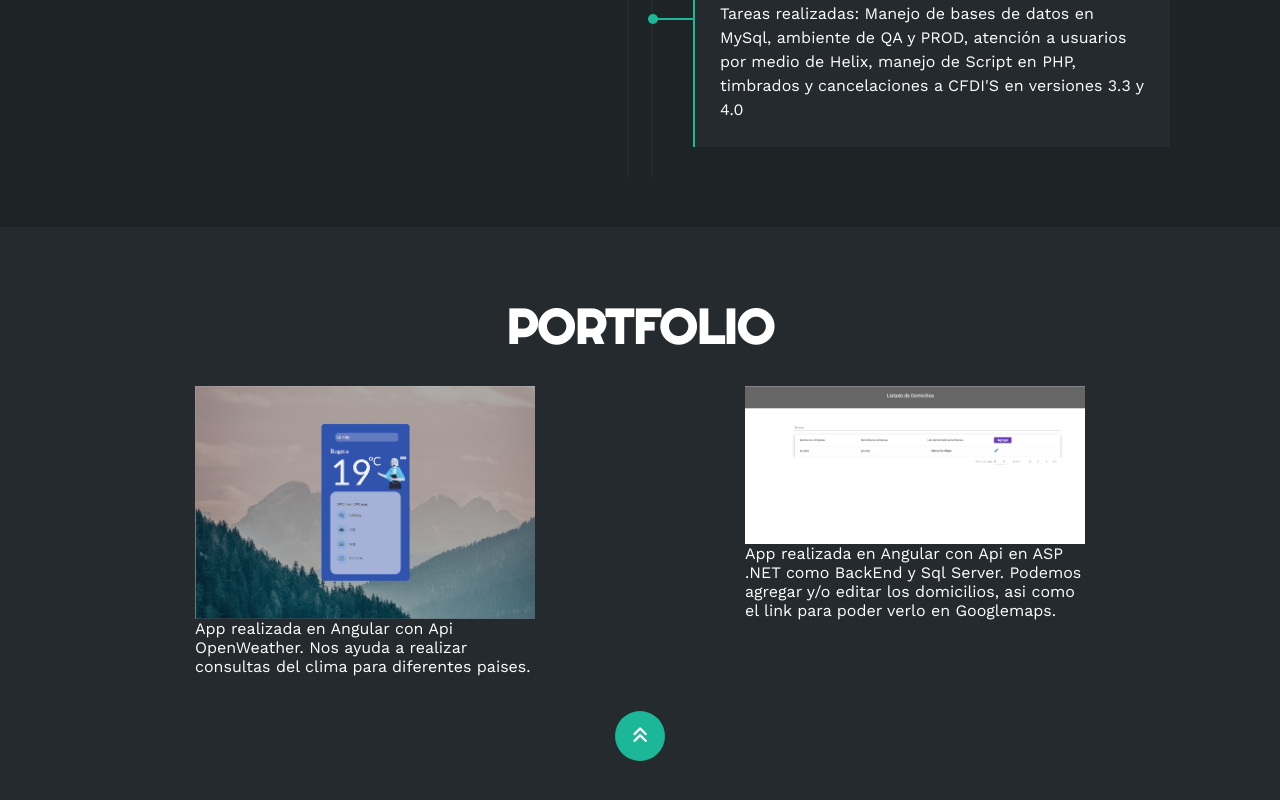
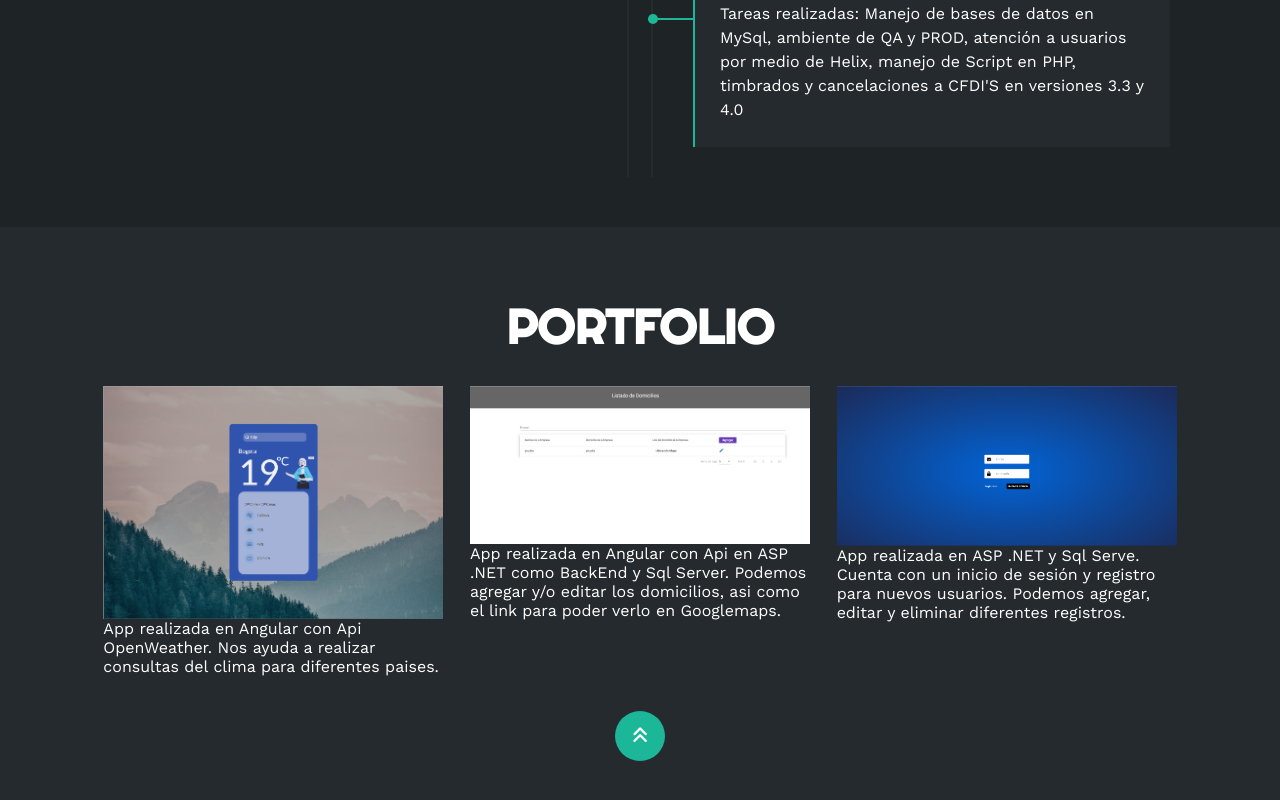
Before and after one commit to gio1933/Portfolio, an Angular app: page / in a window 1280 px wide. Shown: the part 2853-3653 px from the top of the page. Built offline with nearby package versions, Linux system fonts and the light colour scheme.

Commit message:
Add Proyect List Companies

```diff
--- a/src/app/app.component.html
+++ b/src/app/app.component.html
@@ -327,9 +327,16 @@
                 <div class="proyecto">
                     <img src="assets/img/listado.png" alt="">
                     <div class="overlay">
-                        <a href="https://domicilios-empresas.netlify.app"><h3>Listado de Empresas</h3></a>
+                        <a href="https://domicilios-empresas.netlify.app"><h3>Listado de Domicilios </h3></a>
                     </div>
                     <p>App realizada en Angular con Api en ASP .NET como BackEnd y Sql Server. Podemos agregar y/o editar los domicilios, asi como el link para poder verlo en Googlemaps. </p>
+                </div>
+                <div class="proyecto">
+                    <img src="assets/img/informes.png" alt="">
+                    <div class="overlay">
+                        <a href="https://www.informacion.somee.com/Acceso/Login"><h3>Listado de Empresas</h3></a>
+                    </div>
+                    <p>App realizada en ASP .NET y Sql Serve. Cuenta con un inicio de sesión y registro para nuevos usuarios. Podemos agregar, editar y eliminar diferentes registros. </p>
                 </div>
             </div>
         </div>
```
Also changed, not shown: src/assets/img/informes.png (added).
